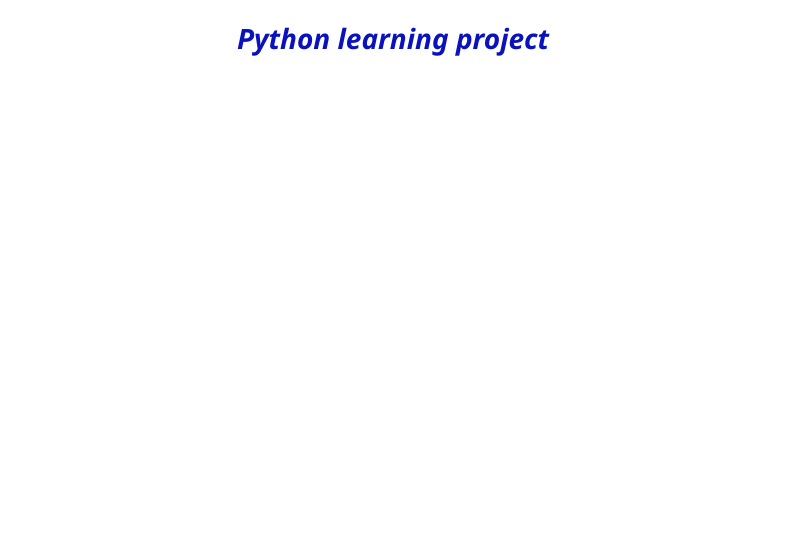
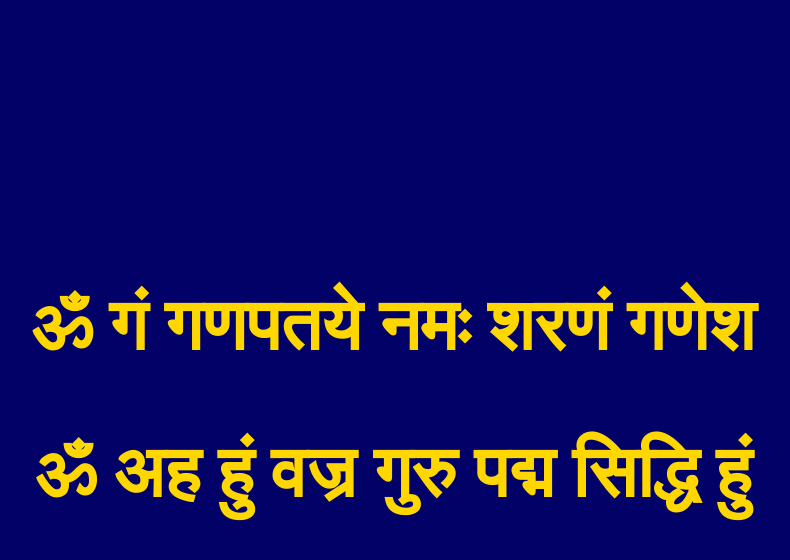
Before and after one commit to AnatoliiMikhov/python_01, a plain HTML site: page index.html in a window 1280 px wide. Shown: the whole page, without its empty margins (247-1037 px from the left). Drawn offline with Linux system fonts and the light colour scheme.

Commit message:
improved index page

```diff
--- a/index.html
+++ b/index.html
@@ -4,13 +4,19 @@
     <head>
         <meta charset="UTF-8">
         <meta name="viewport" content="width=device-width, initial-scale=1.0">
-        <title>Python learning</title>
+        <title>Python</title>
         <link rel="stylesheet" href="./style.css">
     </head>
 
-    <body>
-        <h1 class="main-title">Python learning project</h1>
-
+    <body class="body">
+        <main>
+            <div class="wrapper blue">
+                <div class="container">
+                    <h2 class="mantra ganapaty-mantra gold-color p-2">ॐ गं गणपतये नमः शरणं गणेश</h2>
+                    <h2 class="mantra guru-mantra gold p-2">ॐ अह हुं वज्र गुरु पद्म सिद्धि हुं</h2>
+                </div>
+            </div>
+        </main>
     </body>
 
 </html>
--- a/style.css
+++ b/style.css
@@ -1,7 +1,35 @@
-.main-title {
-    font-family: 'Segoe UI', Tahoma, Geneva, Verdana, sans-serif;
-    font-size: 28px;
-    color: rgb(9, 18, 189);
-    font-style: italic;
+body {
+    min-height: 100vh;
+    width: 100%;
+    padding: 0;
+    margin: 0;
+}
+
+.container {
+    display: flex;
+    min-height: 100vh;
+    flex-direction: column;
+    justify-content: center;
+}
+
+.mantra {
+    color: gold;
+    font-size: 4.5rem;
     text-align: center;
 }
+
+.blue {
+    background-color: rgb(1, 1, 104);
+}
+
+.p-1 {
+    padding: 1rem 0 1rem;
+}
+
+.p-2 {
+    padding: 2rem 0 2rem;
+}
+
+h2 {
+    margin: 0;
+}
```
